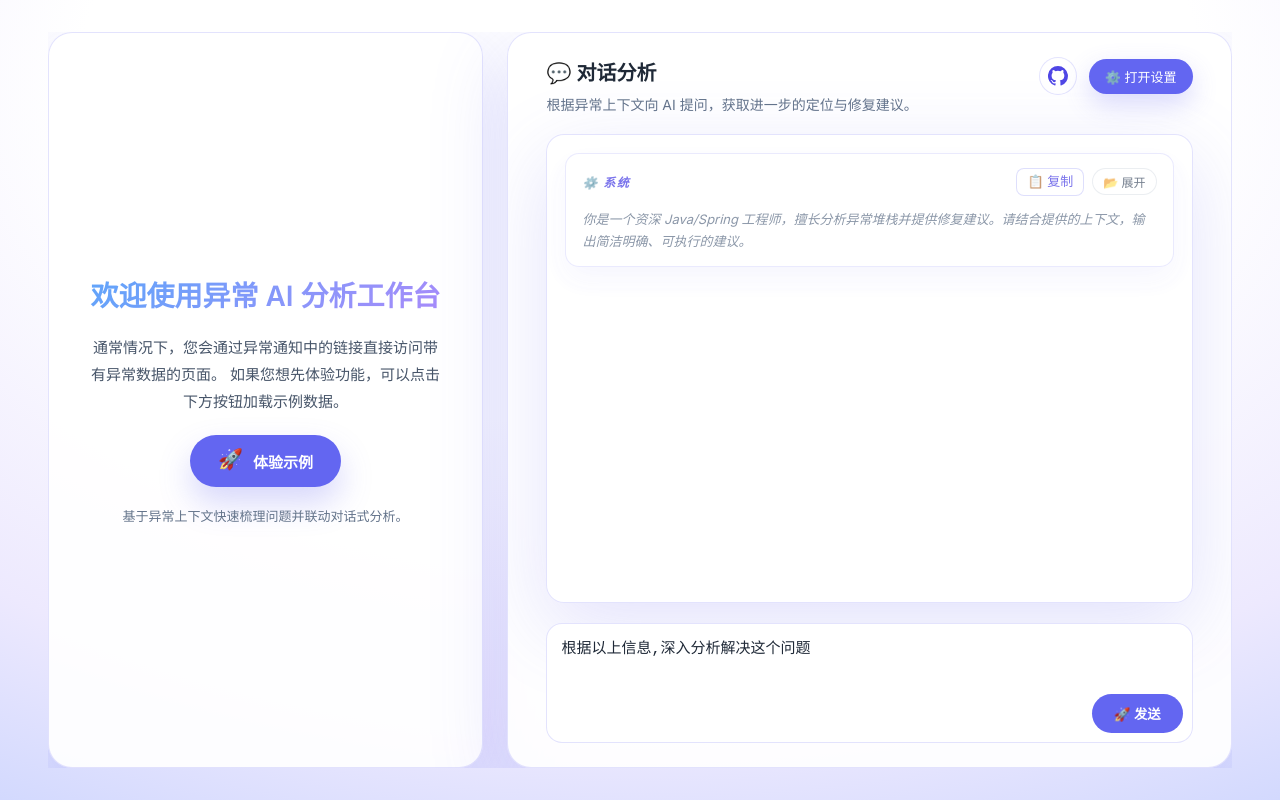
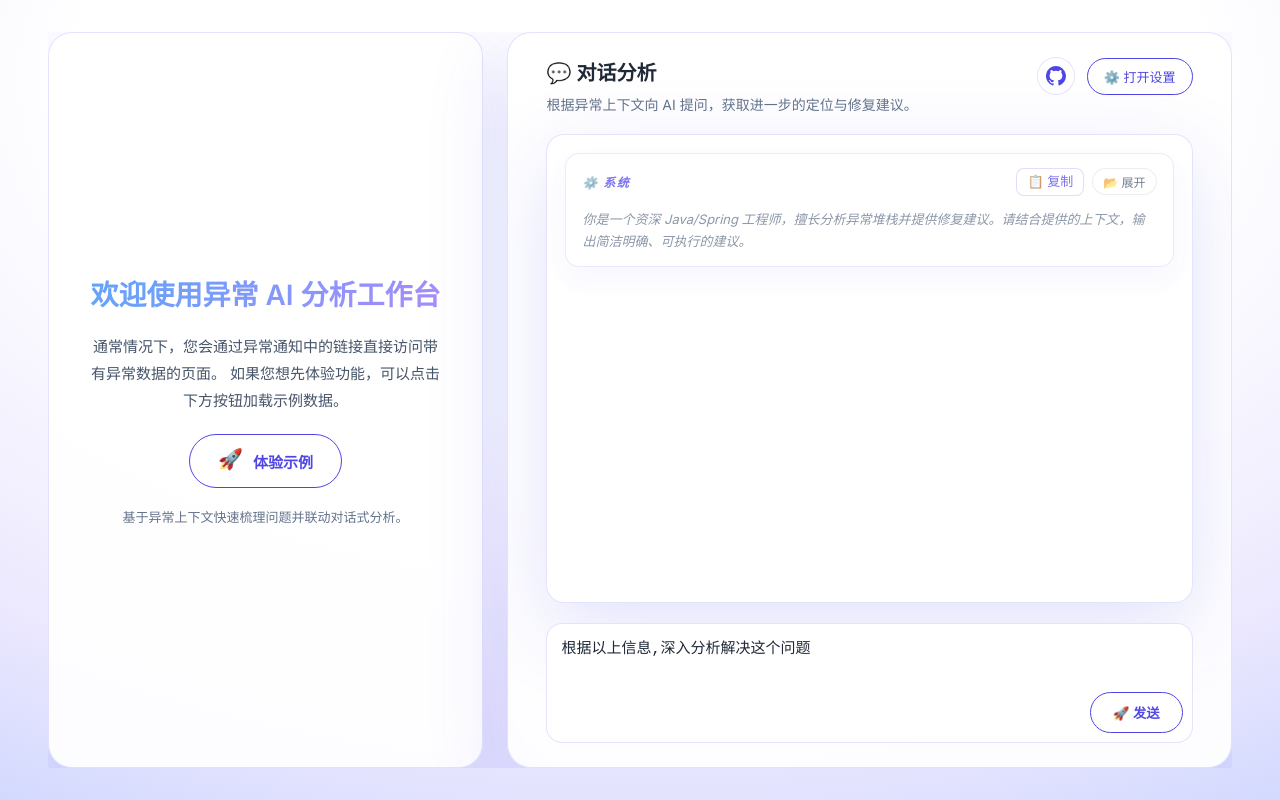
Before and after one commit to GuangYiDing/exception-notify, a React (Vite) app in the folder web/: page / in a window 1280 px wide. Built offline with nearby package versions, Linux system fonts and the light colour scheme.

Commit message:
fix(web): tone down button backgrounds

```diff
--- a/web/src/styles.css
+++ b/web/src/styles.css
@@ -76,21 +76,21 @@ pre {
 }
 
 .settings-button {
-  border: none;
-  background: var(--color-button-primary);
-  color: var(--color-button-text);
+  border: 1px solid var(--color-accent-strong);
+  background: transparent;
+  color: var(--color-accent-strong);
   border-radius: 999px;
   padding: 8px 16px;
   font-size: 13px;
   cursor: pointer;
-  transition: background 0.2s ease, box-shadow 0.2s ease, transform 0.2s ease;
-  box-shadow: 0 10px 26px rgba(99, 102, 241, 0.24);
+  transition: background 0.2s ease, border-color 0.2s ease, transform 0.2s ease;
+  box-shadow: none;
   flex-shrink: 0;
 }
 
 .settings-button:hover {
-  background: var(--color-button-primary-hover);
-  box-shadow: 0 12px 30px rgba(99, 102, 241, 0.28);
+  background: rgba(99, 102, 241, 0.08);
+  border-color: var(--color-accent);
   transform: translateY(-1px);
 }
 
@@ -431,21 +431,22 @@ pre {
   align-items: center;
   gap: 10px;
   padding: 14px 28px;
-  border: none;
+  border: 1px solid var(--color-accent-strong);
   border-radius: 999px;
-  background: var(--color-button-primary);
-  color: var(--color-button-text);
+  background: transparent;
+  color: var(--color-accent-strong);
   font-size: 15px;
   font-weight: 600;
   cursor: pointer;
-  transition: all 0.3s ease;
-  box-shadow: 0 16px 32px rgba(99, 102, 241, 0.26);
+  transition: background 0.2s ease, border-color 0.2s ease, transform 0.2s ease;
+  box-shadow: none;
 }
 
 .demo-button:hover {
   transform: translateY(-2px);
-  box-shadow: 0 18px 38px rgba(78, 70, 229, 0.32);
-  background: var(--color-button-primary-hover);
+  box-shadow: none;
+  background: rgba(99, 102, 241, 0.08);
+  border-color: var(--color-accent);
 }
 
 .demo-icon {
@@ -924,18 +925,19 @@ pre {
   bottom: 10px;
   padding: 10px 22px;
   border-radius: 999px;
-  border: none;
-  background: var(--color-button-primary);
-  color: var(--color-button-text);
+  border: 1px solid var(--color-accent-strong);
+  background: transparent;
+  color: var(--color-accent-strong);
   font-weight: 600;
   cursor: pointer;
-  transition: transform 0.2s ease, box-shadow 0.2s ease, opacity 0.2s ease;
+  transition: transform 0.2s ease, box-shadow 0.2s ease, opacity 0.2s ease, background 0.2s ease, border-color 0.2s ease;
 }
 
 .send-button:hover {
   transform: translateY(-1px);
-  box-shadow: 0 18px 32px rgba(78, 70, 229, 0.32);
-  background: var(--color-button-primary-hover);
+  box-shadow: none;
+  background: rgba(99, 102, 241, 0.08);
+  border-color: var(--color-accent);
 }
 
 .send-button:disabled {
```
